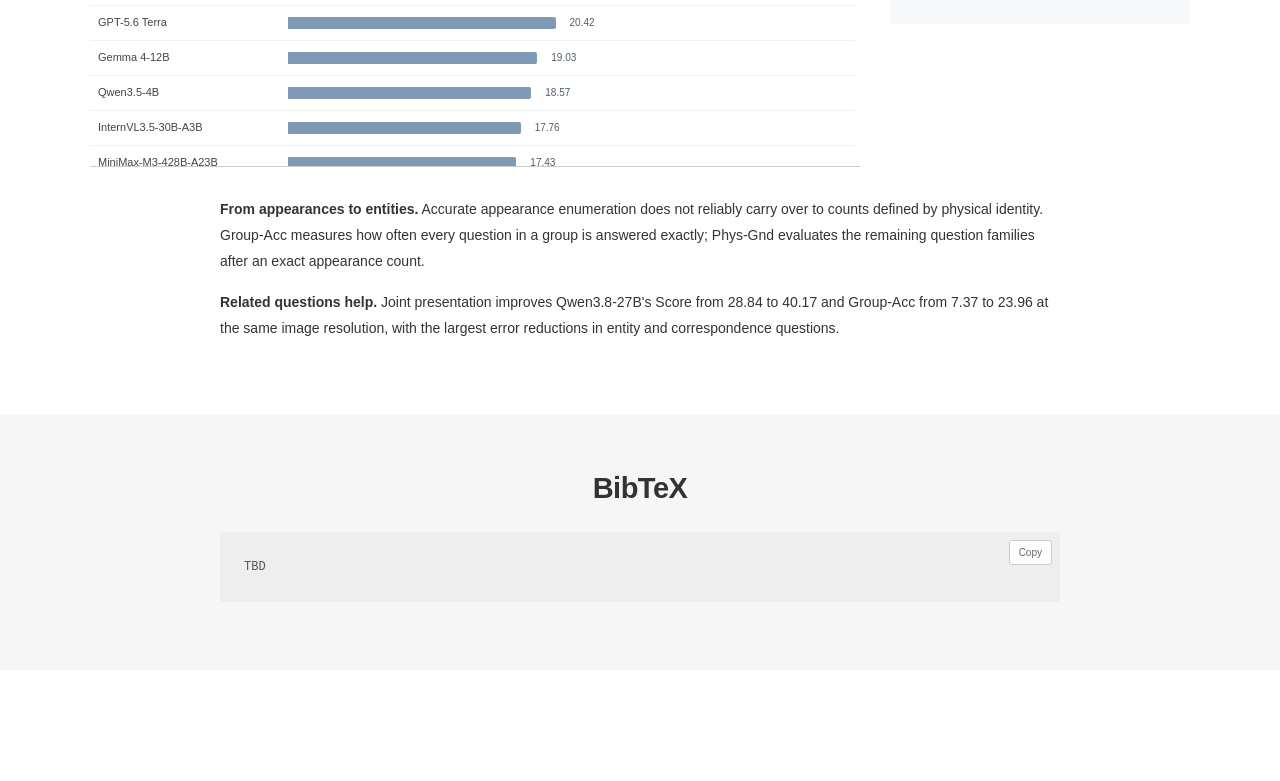
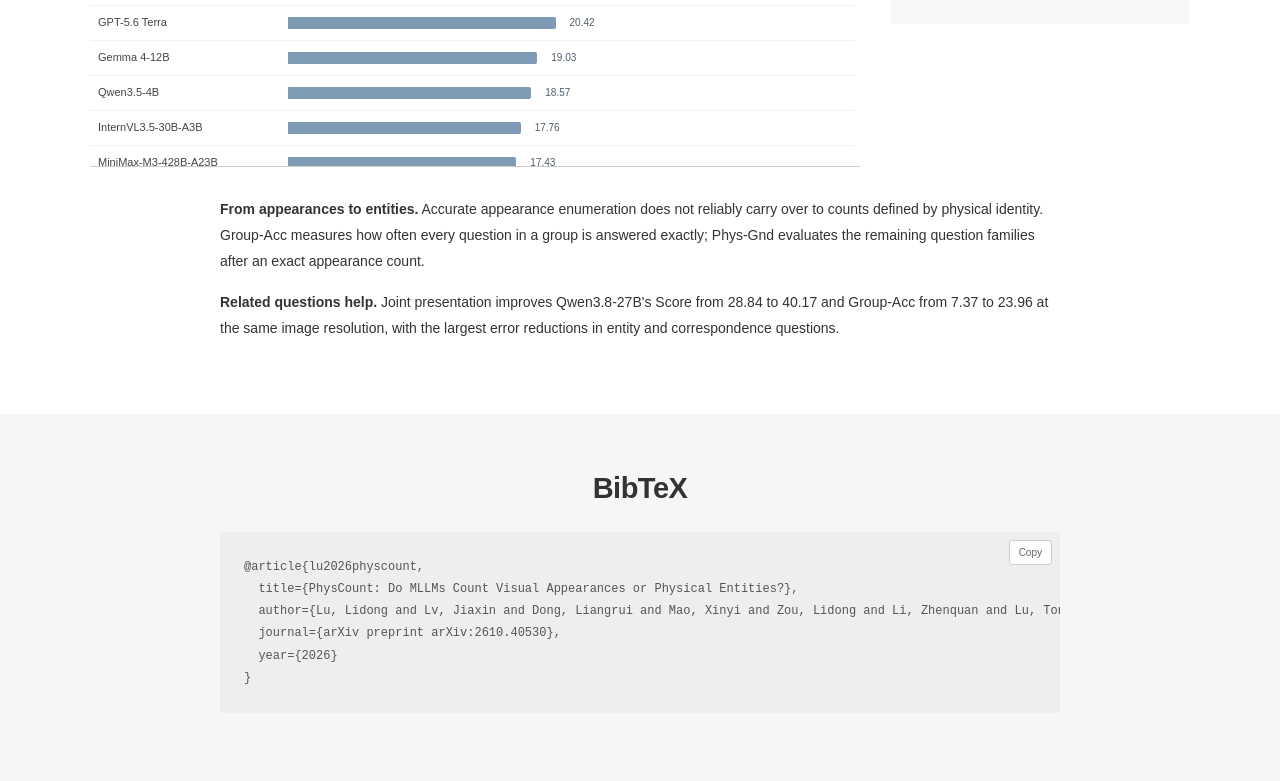
Before and after one commit to PhysCount/PhysCount.github.io, a plain HTML site: page index.html in a window 1280 px wide. Shown: the part 4041-4822 px from the top of the page. Before the commit the page ends 4711 px from the top, so only its background shows below. Drawn offline with Linux system fonts and the light colour scheme.

Commit message:
Update index.html

```diff
--- a/index.html
+++ b/index.html
@@ -69,7 +69,12 @@
       </div>
       <div class="result-notes"><p><strong>From appearances to entities.</strong> Accurate appearance enumeration does not reliably carry over to counts defined by physical identity. Group-Acc measures how often every question in a group is answered exactly; Phys-Gnd evaluates the remaining question families after an exact appearance count.</p><p><strong>Related questions help.</strong> Joint presentation improves Qwen3.8-27B's Score from 28.84 to 40.17 and Group-Acc from 7.37 to 23.96 at the same image resolution, with the largest error reductions in entity and correspondence questions.</p></div>
     </section>
-    <section id="citation" class="section citation"><div class="prose"><h2>BibTeX</h2><div class="bibtex"><button id="copy-citation" type="button">Copy</button><pre id="bibtex">TBD</pre></div></div></section>
+    <section id="citation" class="section citation"><div class="prose"><h2>BibTeX</h2><div class="bibtex"><button id="copy-citation" type="button">Copy</button><pre id="bibtex">@article{lu2026physcount,
+  title={PhysCount: Do MLLMs Count Visual Appearances or Physical Entities?},
+  author={Lu, Lidong and Lv, Jiaxin and Dong, Liangrui and Mao, Xinyi and Zou, Lidong and Li, Zhenquan and Lu, Tong and Chen, Guo},
+  journal={arXiv preprint arXiv:2610.40530},
+  year={2026}
+}</pre></div></div></section>
   </main>
   <script src="explorer.js?v=5"></script>
 </body>
```
